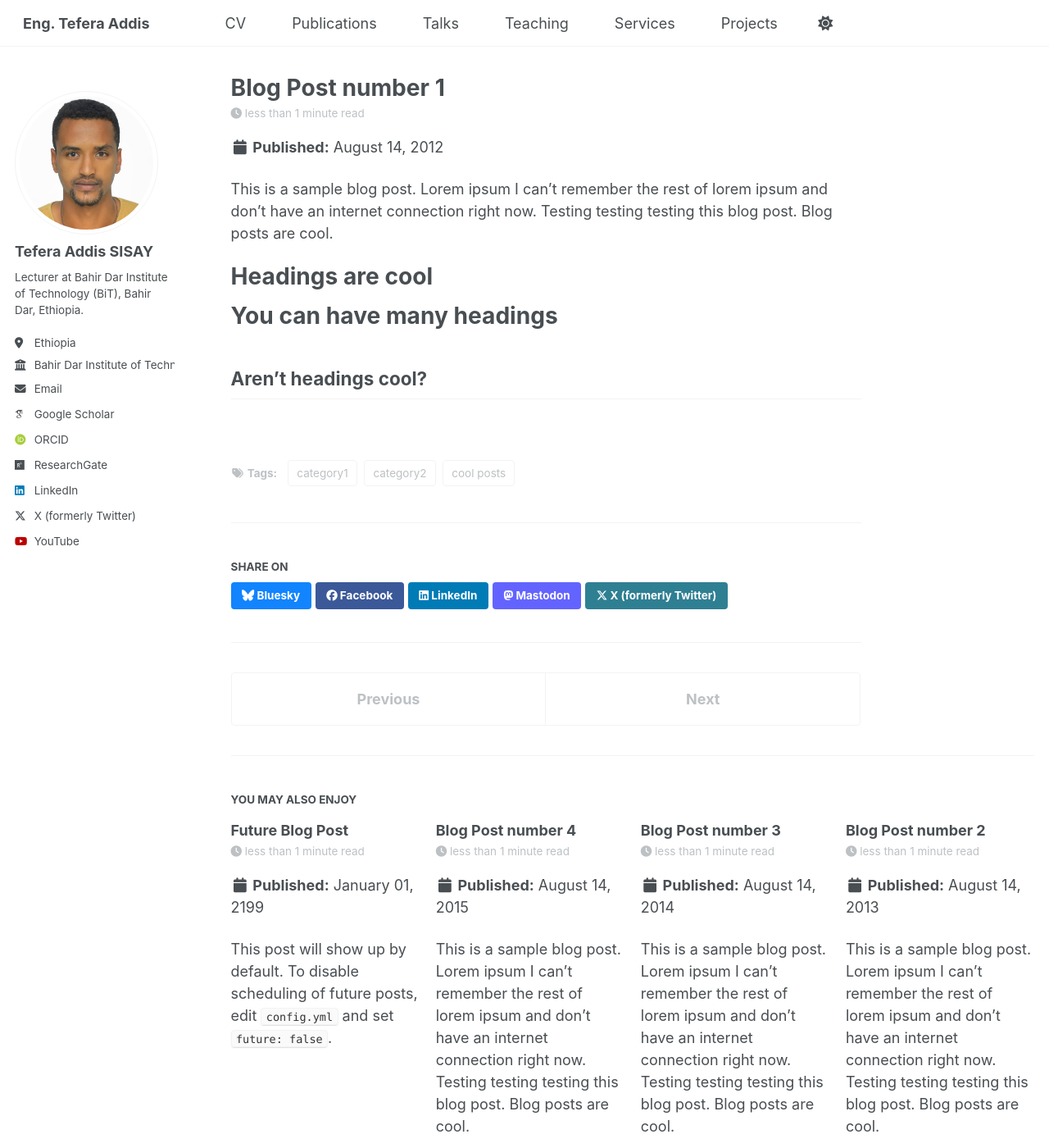
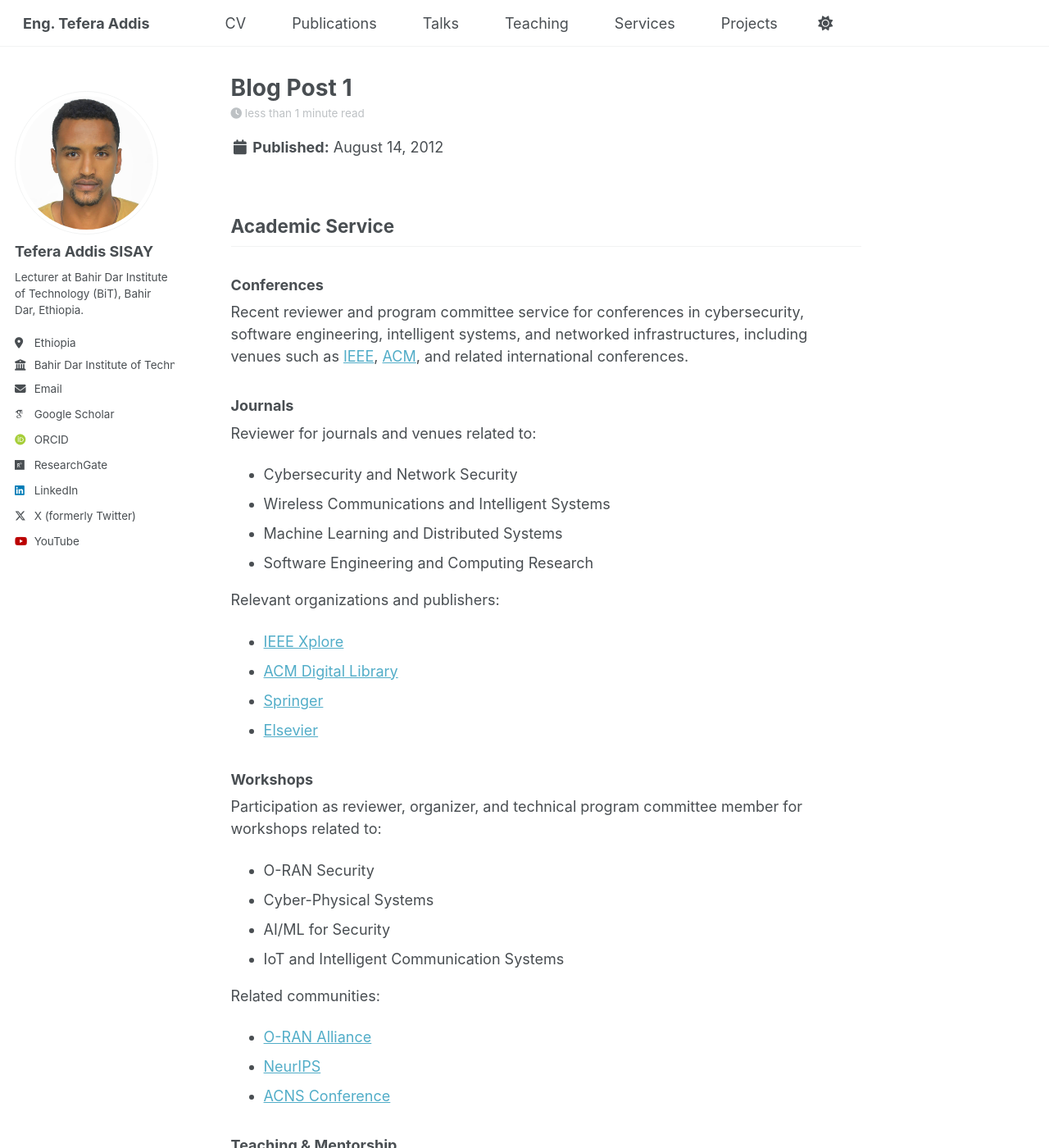
Before and after one commit to tefera-addis-sisay/tefera-addis-sisay.github.io, a Jekyll site: the page built from _posts/2012-08-14-blog-post-1.md, in a window 1280 px wide and 1400 px high. Shown: the whole window at 82% size. Built offline with Jekyll 4.4.1, drawn with Linux system fonts in a browser that asks for light colours; some web fonts are replaced; a script bundle is joined from its source files by our own code; library files that are not in the unit come from our copies; some of the changed text lies outside the part shown.

Commit message:
Update 2012-08-14-blog-post-1.md

```diff
--- a/_posts/2012-08-14-blog-post-1.md
+++ b/_posts/2012-08-14-blog-post-1.md
@@ -1,20 +1,44 @@
----
-title: 'Blog Post number 1'
-date: 2012-08-14
-permalink: /posts/2012/08/blog-post-1/
-tags:
-  - cool posts
-  - category1
-  - category2
----
+## Academic Service
 
-This is a sample blog post. Lorem ipsum I can't remember the rest of lorem ipsum and don't have an internet connection right now. Testing testing testing this blog post. Blog posts are cool.
+### Conferences
+Recent reviewer and program committee service for conferences in cybersecurity, software engineering, intelligent systems, and networked infrastructures, including venues such as [IEEE](https://www.ieee.org/), [ACM](https://www.acm.org/), and related international conferences.
 
-Headings are cool
-======
+### Journals
+Reviewer for journals and venues related to:
+- Cybersecurity and Network Security
+- Wireless Communications and Intelligent Systems
+- Machine Learning and Distributed Systems
+- Software Engineering and Computing Research
 
-You can have many headings
-======
+Relevant organizations and publishers:
+- [IEEE Xplore](https://ieeexplore.ieee.org/)
+- [ACM Digital Library](https://dl.acm.org/)
+- [Springer](https://link.springer.com/)
+- [Elsevier](https://www.elsevier.com/)
 
-Aren't headings cool?
-------
+### Workshops
+Participation as reviewer, organizer, and technical program committee member for workshops related to:
+- O-RAN Security
+- Cyber-Physical Systems
+- AI/ML for Security
+- IoT and Intelligent Communication Systems
+
+Related communities:
+- [O-RAN Alliance](https://www.o-ran.org/)
+- [NeurIPS](https://neurips.cc/)
+- [ACNS Conference](https://acns-conference.org/)
+
+### Teaching & Mentorship
+- Lecturer at [Bahir Dar Institute of Technology](https://bit.bdu.edu.et/), Bahir Dar University
+- Supervision of undergraduate and graduate student projects
+- Academic mentoring and research guidance
+
+### Professional Activities
+- Research collaboration within the ICT4D Cybersecurity Group
+- Participation in international academic workshops and seminars
+- Technical reviewing and community service activities
+
+Profiles:
+- [Google Scholar](https://scholar.google.com/)
+- [ORCID](https://orcid.org/)
+- [ResearchGate](https://www.researchgate.net/)
```
